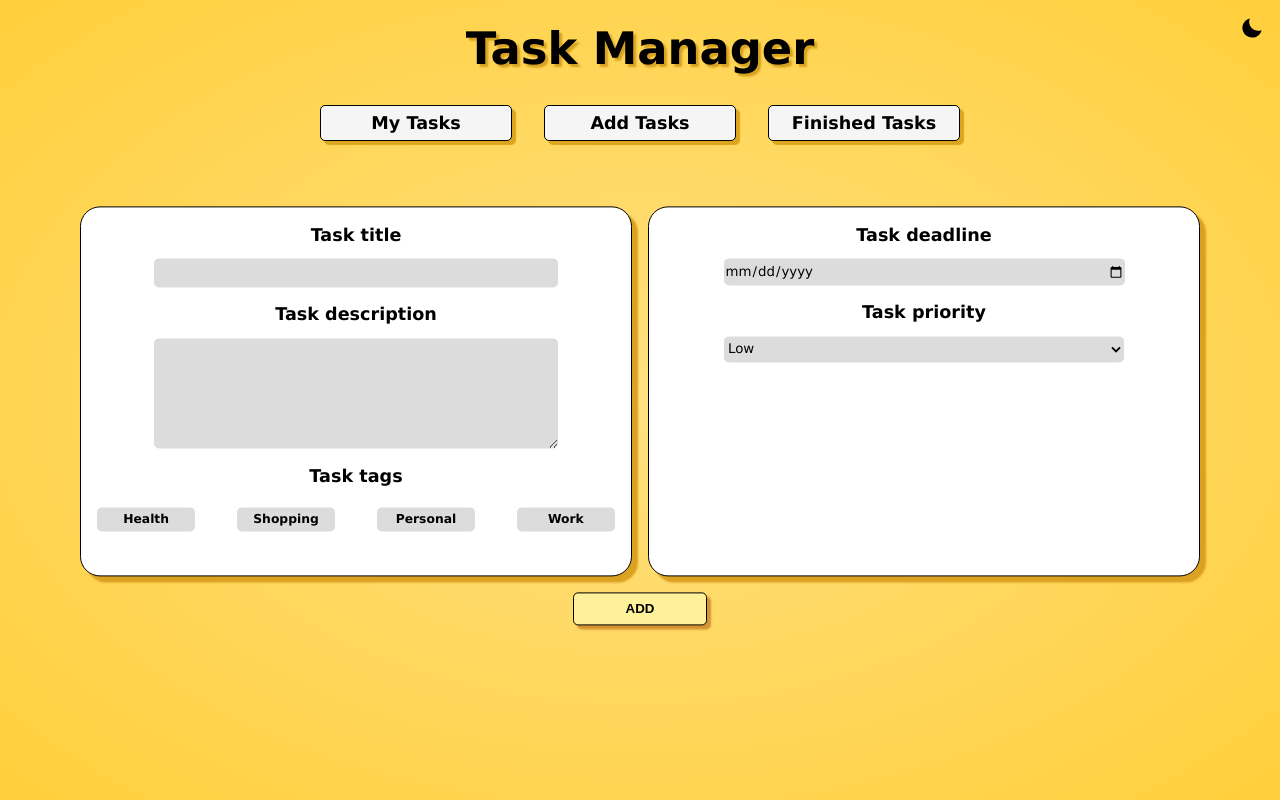
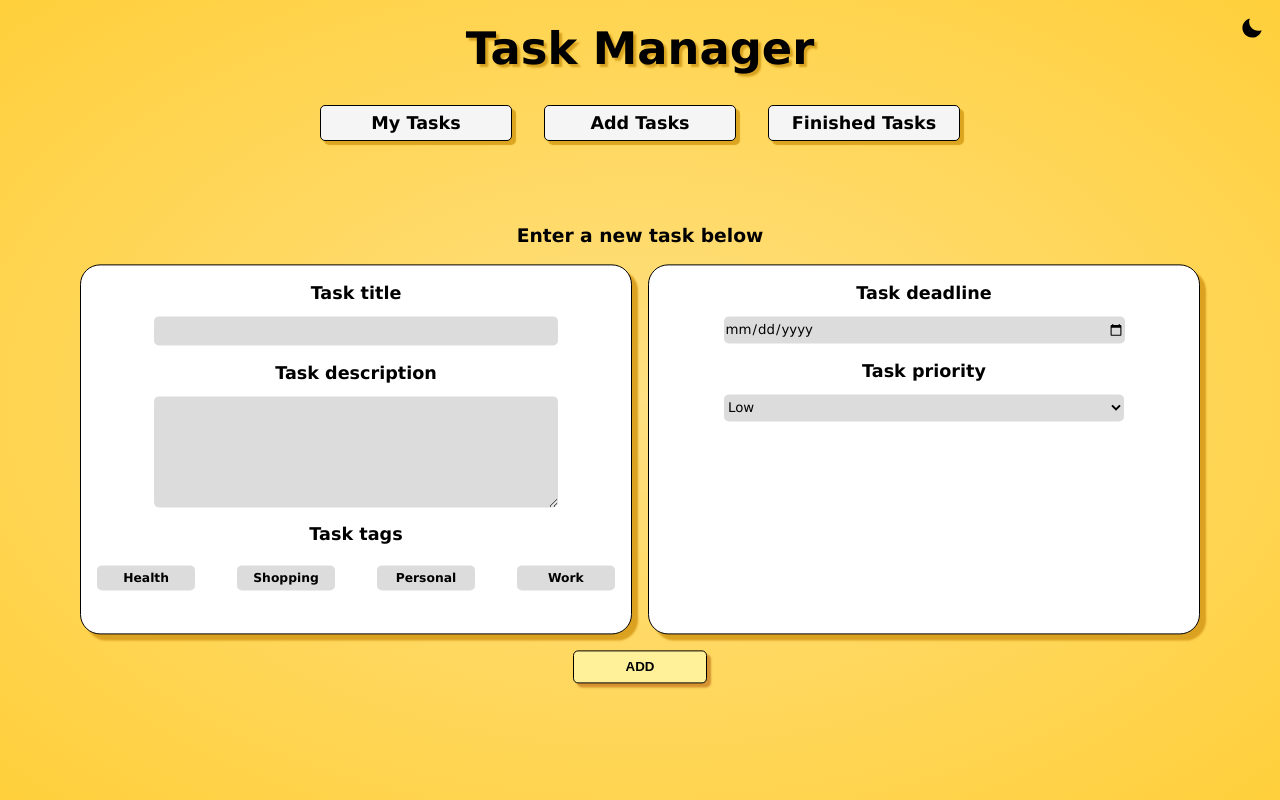
Before and after one commit to adithkrishnan98/Task-Manager-App, a React (Create React App) app: page /create in a window 1280 px wide. Built offline with nearby package versions, Linux system fonts and the light colour scheme; no server answers.

Commit message:
Update CreateTask.js

```diff
--- a/src/Components/CreateTask.js
+++ b/src/Components/CreateTask.js
@@ -55,6 +55,7 @@ const Createtask = (props) => {
     return (
         <div className="create-task-container">
             <motion.div className="create-task" initial={{x:"100vw"}} animate={{x:0}} transition={{duration:0.5,ease: 'easeOut'}} exit={{x:'-100vw'}}>
+                <motion.h3 style={{color : !darkMode ? "black" : "white"}} initial={{opacity:0}} animate={{opacity:1}} transition={{duration:0.5}} exit={{opacity:0}}>Enter a new task below</motion.h3>
                 <form onSubmit={handleSubmit}>
                     <div className="form-1" style={{borderColor : !darkMode ? "black" : "white", background : !darkMode ? "white" : "#004C74", color : !darkMode ? "black" : "white", boxShadow : !darkMode ? "6px 6px 2px #dba120" : "3px 3px 2px lightgrey"}}>
                         <div className="title-box">
```
